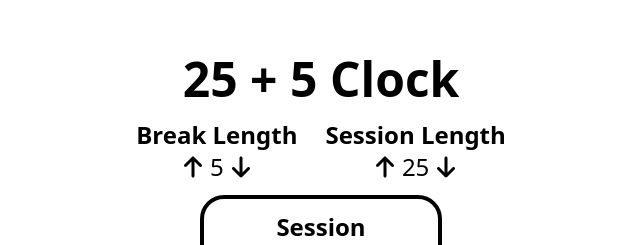
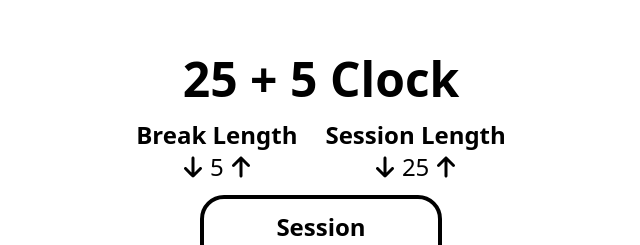
Before and after one commit to devinmcmanus/25-5-clock-simple, a React (Vite) app: page / in a window 1280 px wide. Shown: the part 189-434 px from the top of the page, without its empty margins (319-959 px from the left). Built offline with nearby package versions, Linux system fonts and the light colour scheme.

Commit message:
Change break and session length

```diff
--- a/src/App.tsx
+++ b/src/App.tsx
@@ -23,16 +23,15 @@ function App() {
   const [timerState, setTimerState] = useState<TimerState>({
     state: "initial",
   });
+  const timeRemainingRef = useRef(sessionLength * 1000);
   const intervalRef = useRef<NodeJS.Timer>(null);
   const timerIcon = timerState.state === "running" ? faPause : faPlay;
 
   useEffect(() => {
-    let timeRemaining = 25 * 1000;
-
     function startTimer() {
       const id = setInterval(() => {
-        console.log(timeRemaining, intervalRef.current);
-        timeRemaining--;
+        console.log(timeRemainingRef.current, intervalRef.current);
+        timeRemainingRef.current = timeRemainingRef.current - 1;
       }, 1000);
 
       intervalRef.current = id;
@@ -59,6 +58,14 @@ function App() {
     );
   }
 
+  function handleChangeBreakLength(delta: number) {
+    setBreakLength(breakLength + delta);
+  }
+
+  function handleChangeSessionLength(delta: number) {
+    setSessionLength(sessionLength + delta);
+  }
+
   return (
     <main className="flex h-screen flex-col items-center justify-center dark:bg-zinc-900 dark:text-gray-50">
       <h1 className="text-5xl font-bold">25 + 5 Clock</h1>
@@ -68,28 +75,40 @@ function App() {
         <div>
           <SectionLabel id="break-label">Break Length</SectionLabel>
           <div className="flex items-center justify-center gap-2">
-            <Button id="break-decrement">
-              <FontAwesomeIcon icon={faArrowUp} size="xl" />
+            <Button
+              id="break-decrement"
+              onClick={() => handleChangeBreakLength(-1)}
+            >
+              <FontAwesomeIcon icon={faArrowDown} size="xl" />
             </Button>
             <span id="break-length" className="text-2xl">
               {breakLength}
             </span>
-            <Button id="break-increment">
-              <FontAwesomeIcon icon={faArrowDown} size="xl" />
+            <Button
+              id="break-increment"
+              onClick={() => handleChangeBreakLength(1)}
+            >
+              <FontAwesomeIcon icon={faArrowUp} size="xl" />
             </Button>
           </div>
         </div>
         <div>
           <SectionLabel id="session-label">Session Length</SectionLabel>
           <div className="flex items-center justify-center gap-2">
-            <Button id="session-decrement">
-              <FontAwesomeIcon icon={faArrowUp} size="xl" />
+            <Button
+              id="session-decrement"
+              onClick={() => handleChangeSessionLength(-1)}
+            >
+              <FontAwesomeIcon icon={faArrowDown} size="xl" />
             </Button>
             <span id="session-length" className="text-2xl">
               {sessionLength}
             </span>
-            <Button id="session-increment">
-              <FontAwesomeIcon icon={faArrowDown} size="xl" />
+            <Button
+              id="session-increment"
+              onClick={() => handleChangeSessionLength(1)}
+            >
+              <FontAwesomeIcon icon={faArrowUp} size="xl" />
             </Button>
           </div>
         </div>
```
